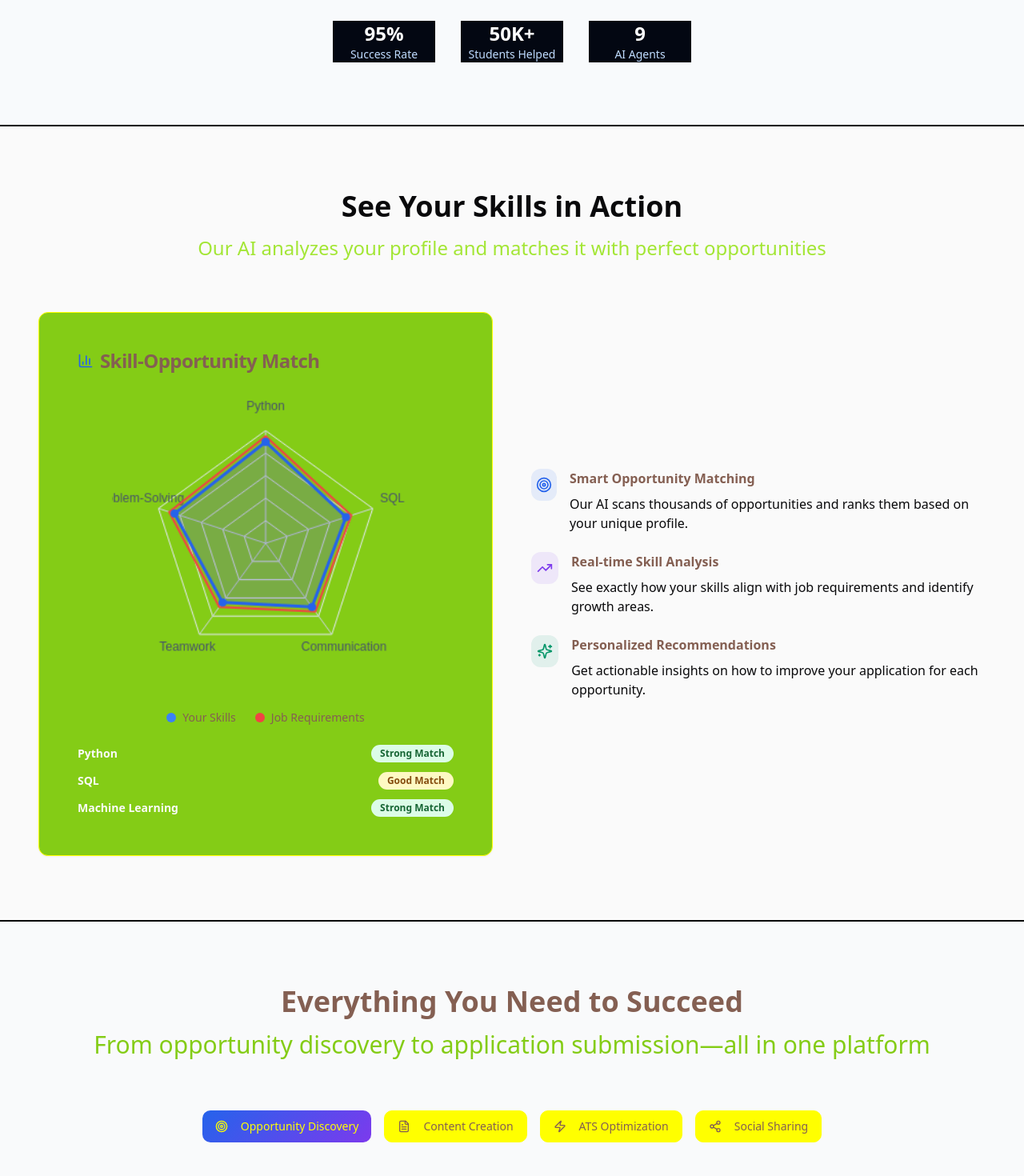
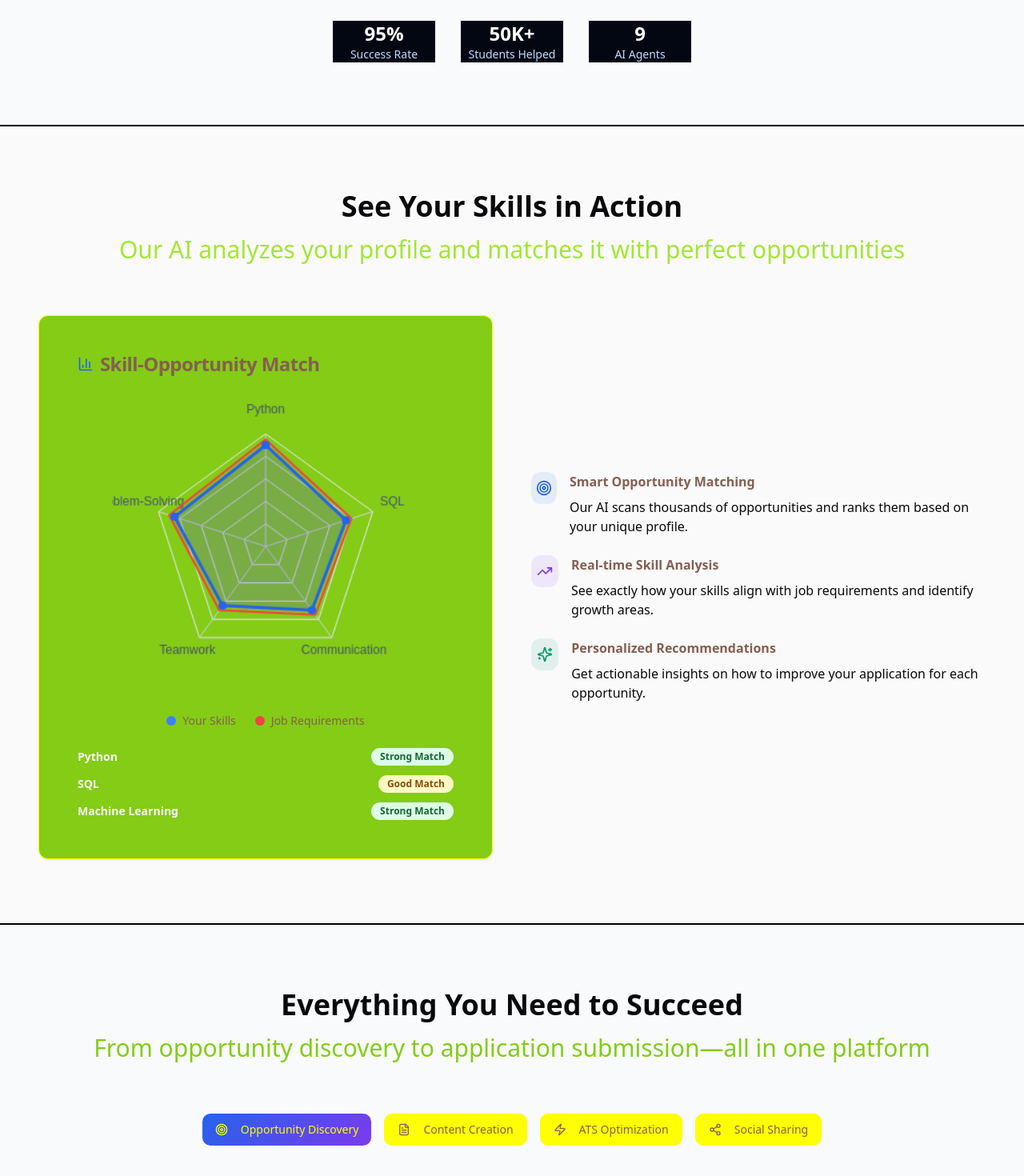
Before and after one commit to mayankgit22/career-canvas-ai-sculptor-97, a React (Vite) app: page / in a window 1280 px wide. Shown: the part 564-2034 px from the top of the page at 80% size. Built offline with nearby package versions, Linux system fonts and the light colour scheme.

Commit message:
Visual edit in Lovable
Edited UI in Lovable

```diff
--- a/src/pages/Index.tsx
+++ b/src/pages/Index.tsx
@@ -65,7 +65,7 @@ const Index = () => {
         <div className="container mx-auto">
           <div className="text-center mb-16">
             <h2 className="font-bold mb-4 text-4xl text-zinc-950">See Your Skills in Action</h2>
-            <p className="text-lime-400 font-medium text-2xl">
+            <p className="text-lime-400 font-medium text-3xl">
               Our AI analyzes your profile and matches it with perfect opportunities
             </p>
           </div>
@@ -140,7 +140,7 @@ const Index = () => {
       <section id="features" className="py-20 px-4 bg-gray-50">
         <div className="container mx-auto">
           <div className="text-center mb-16">
-            <h2 className="font-bold mb-4 text-4xl">Everything You Need to Succeed</h2>
+            <h2 className="font-bold mb-4 text-4xl text-zinc-950">Everything You Need to Succeed</h2>
             <p className="text-3xl font-medium text-lime-500">
               From opportunity discovery to application submission—all in one platform
             </p>
```
